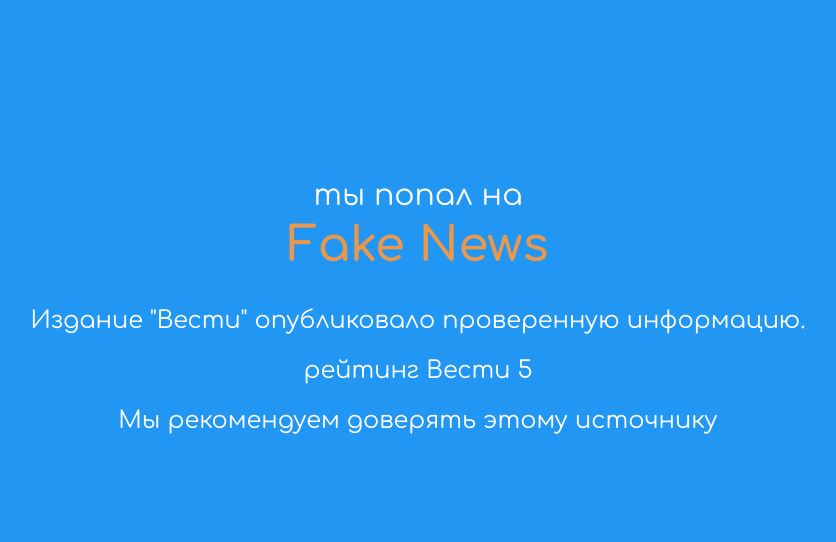
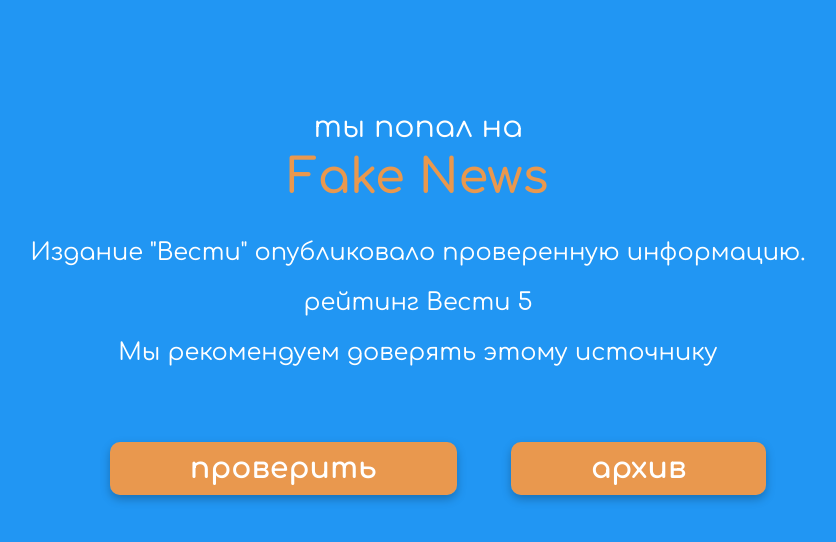
Before and after one commit to ME0ny/FakeNewsDetection, a Django app: page /result in a window 1280 px wide; the page is wider, and only the part inside the window is pictured. Shown: the part 92-634 px from the top of that part, without its empty margins (222-1058 px from the left). Run offline with Django 3.2, Linux system fonts and the light colour scheme.

Commit message:
result page fin

```diff
--- a/detection/static/css/result.css
+++ b/detection/static/css/result.css
@@ -22,3 +22,26 @@
     text-align: center;
     line-height: 25px;
 }
+.button
+{
+        padding: 10px 80px 10px 80px;
+        height: 150px;
+        width: 150px;
+        font-weight: bold;
+        font-family: 'Comfortaa';
+        color: white;
+        font-size: 30px;
+        margin-top: 25px;
+        background-color: #E9984E;
+        border-radius: 10px;
+        box-shadow: 0px 4px 10px rgba(0,0,0,0.25);
+        border: none;
+}
+ul.hr li {
+
+    word-spacing: 50px;
+    display: inline-block; /* Отображать как строчный элемент */
+   }
+   a{
+       text-decoration: none;
+   }
--- a/detection/templates/detection/result.html
+++ b/detection/templates/detection/result.html
@@ -25,6 +25,15 @@
                 не
                 {% endif %} рекомендуем доверять этому источнику
             </h2>
+            <br>
+            <br>
+            <br>
+            <ul class="hr">
+                <li>
+                    <a href="#check" class="button">проверить</a>
+                    <a href="#archive" class="button">архив</a>
+                </li>
+            </ul>
         </div>
     </div>
 {% endblock %}
```
